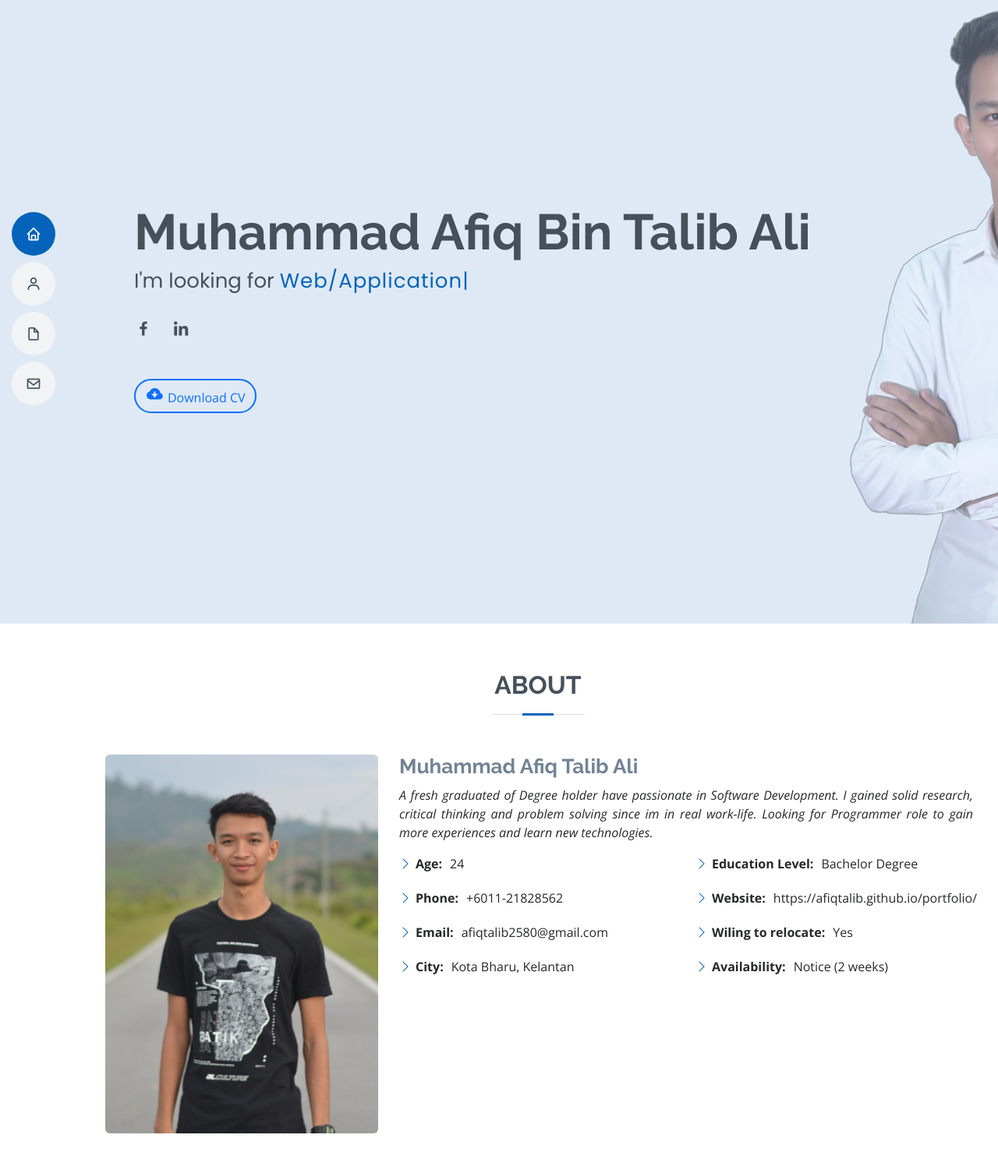
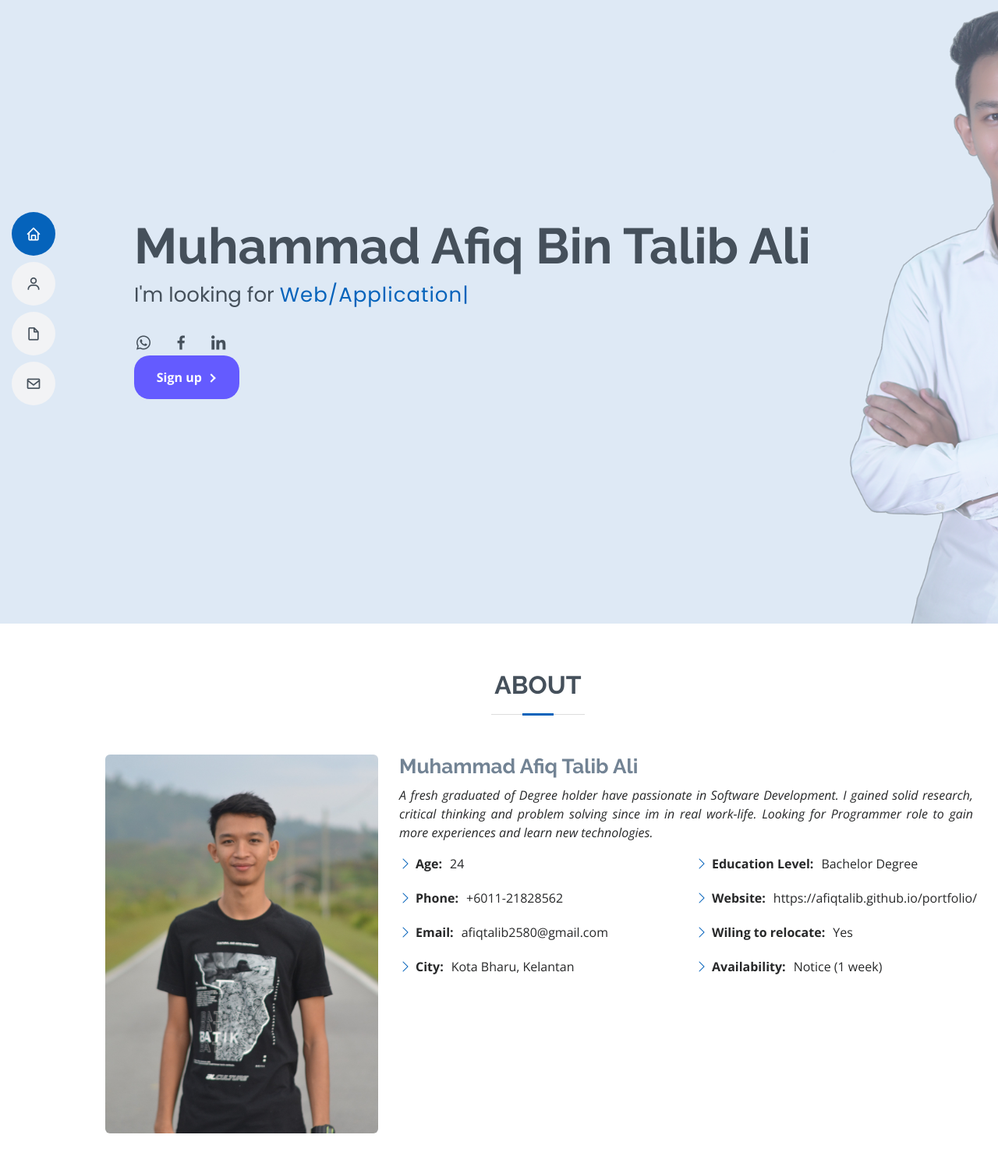
Before and after one commit to afiqtalib/portfolio, a PHP site: page /index.html in a window 1280 px wide. Shown: the top 1492 px of the page at 78% size. Run offline with PHP 8.4, Linux system fonts and the light colour scheme.

Commit message:
edit hero section

```diff
--- a/assets/css/style.css
+++ b/assets/css/style.css
@@ -374,6 +374,67 @@ h6 {
     font-size: 20px;
     line-height: 24px;
   }
+}
+
+/* From Uiverse.io by satyamchaudharydev */
+#hero button {
+  --primary-color: #645bff;
+  --secondary-color: #fff;
+  --hover-color: #111;
+  --arrow-width: 10px;
+  --arrow-stroke: 2px;
+  box-sizing: border-box;
+  border: 0;
+  border-radius: 20px;
+  color: var(--secondary-color);
+  padding: 1em 1.8em;
+  background: var(--primary-color);
+  display: flex;
+  transition: 0.2s background;
+  align-items: center;
+  gap: 0.6em;
+  font-weight: bold;
+}
+
+#hero button .arrow-wrapper {
+  display: flex;
+  justify-content: center;
+  align-items: center;
+}
+
+#hero button .arrow {
+  margin-top: 1px;
+  width: var(--arrow-width);
+  background: var(--primary-color);
+  height: var(--arrow-stroke);
+  position: relative;
+  transition: 0.2s;
+}
+
+#hero button .arrow::before {
+  content: "";
+  box-sizing: border-box;
+  position: absolute;
+  border: solid var(--secondary-color);
+  border-width: 0 var(--arrow-stroke) var(--arrow-stroke) 0;
+  display: inline-block;
+  top: -3px;
+  right: 3px;
+  transition: 0.2s;
+  padding: 3px;
+  transform: rotate(-45deg);
+}
+
+button:hover {
+  background-color: var(--hover-color);
+}
+
+button:hover .arrow {
+  background: var(--secondary-color);
+}
+
+button:hover .arrow:before {
+  right: 0;
 }
 
 /*--------------------------------------------------------------
--- a/index.html
+++ b/index.html
@@ -95,17 +95,22 @@
                 <span class="typed" data-typed-items="PHP Developer, Web/Application Developer, IT Executive"></span>
             </p>
             <div class="social-links">
-                <!-- <a href="#" class="twitter"><i class="bx bxl-twitter"></i></a> -->
+                <a href="https://tasa.wasap.my/" class="twitter"><i class="bx bxl-whatsapp"></i></a>
                 <a href="https://www.facebook.com/profile.php?id=100004118349335" class="facebook"><i class="bx bxl-facebook"></i></a>
                 <!-- <a href="#" class="instagram"><i class="bx bxl-instagram"></i></a> -->
                 <!-- <a href="#" class="google-plus"><i class="bx bxl-skype"></i></a> -->
                 <a href="https://www.linkedin.com/in/afiqtalib/" class="linkedin"><i class="bx bxl-linkedin"></i></a>
             </div>
-            <div class="mt-5">
-                <button class="btn btn-md btn-outline-primary rounded-pill" style="border-width: 2px" onclick="window.open('./assets/Muhammad Afiq Talib Ali_Resume.pdf')"  >
+                <!-- <button class="btn btn-md btn-outline-primary rounded-pill" style="border-width: 0px" onclick="window.open('./assets/Muhammad Afiq Talib Ali_Resume.pdf')"  >
                     <i class="bx bxs-cloud-download bx-sm"></i> Download CV
+                </button> -->
+                <button>
+                    Sign up
+                    <div class="arrow-wrapper">
+                        <div class="arrow"></div>
+
+                    </div>
                 </button>
-            </div>
         </div>
     </section>
     <!-- End Hero -->
@@ -175,7 +180,7 @@
                                     <li>
                                         <i class="bi bi-chevron-right"></i>
                                         <strong>Availability: </strong>
-                                        <span>Notice (2 weeks)</span>
+                                        <span>Notice (1 week)</span>
                                     </li>
                                 </ul>
                             </div>
@@ -1006,7 +1011,7 @@
                             <div class="phone">
                                 <i class="bi bi-phone"></i>
                                 <h4>Call:</h4>
-                                <p>+601121828562</p>
+                                <p>+6011-2182 8562</p>
                             </div>
                         </div>
                     </div>
@@ -1056,7 +1061,7 @@
             <h3>Muhammad Afiq</h3>
             <p>Reach out me by my cell phone or email</p>
             <div class="social-links">
-                <!-- <a href="#" class="twitter"><i class="bx bxl-whatsapp"></i></a> -->
+                <a href="https://tasa.wasap.my/" class="twitter"><i class="bx bxl-whatsapp"></i></a>
                 <a href="https://www.facebook.com/profile.php?id=100004118349335" class="facebook"><i class="bx bxl-facebook"></i></a>
                 <!-- <a href="#" class="instagram"><i class="bx bxl-instagram"></i></a> -->
                 <!-- <a href="#" class="google-plus"><i class="bx bxl-skype"></i></a> -->
```
Also changed, not shown: 1 other file.
